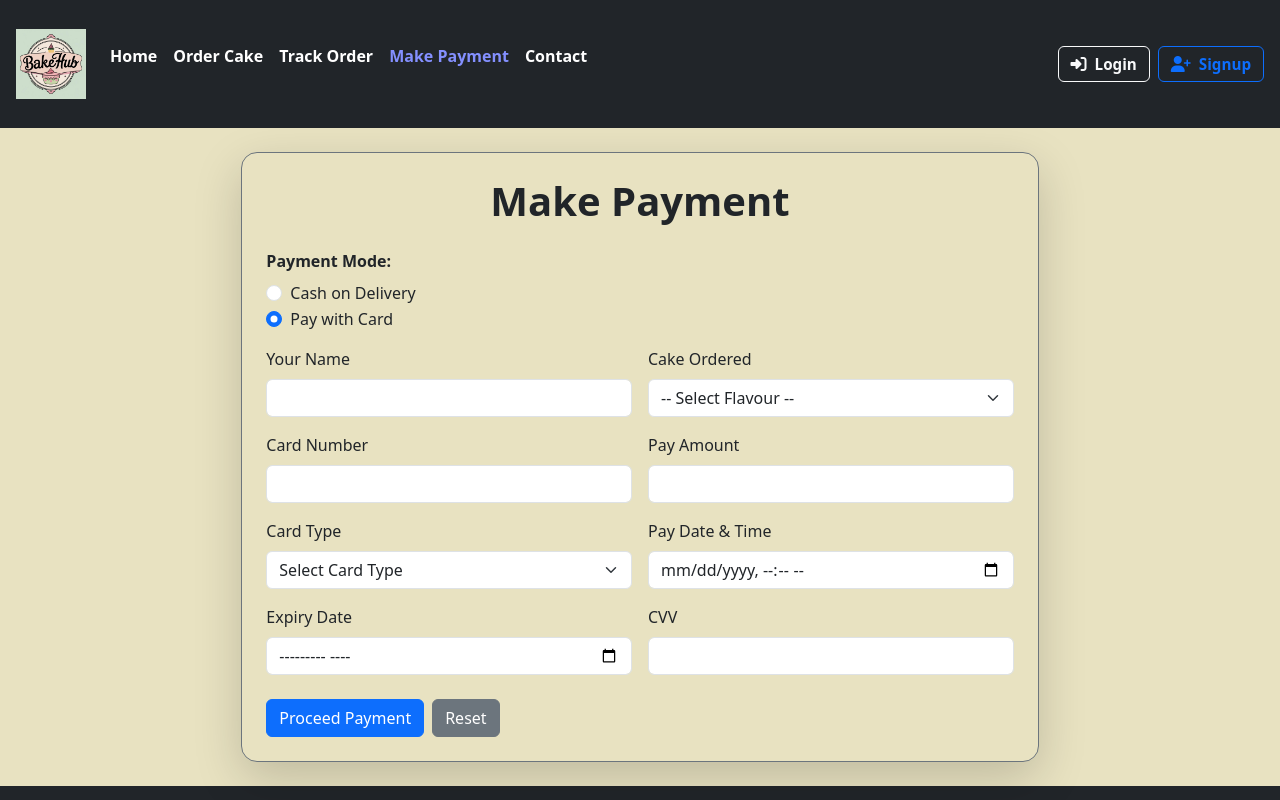
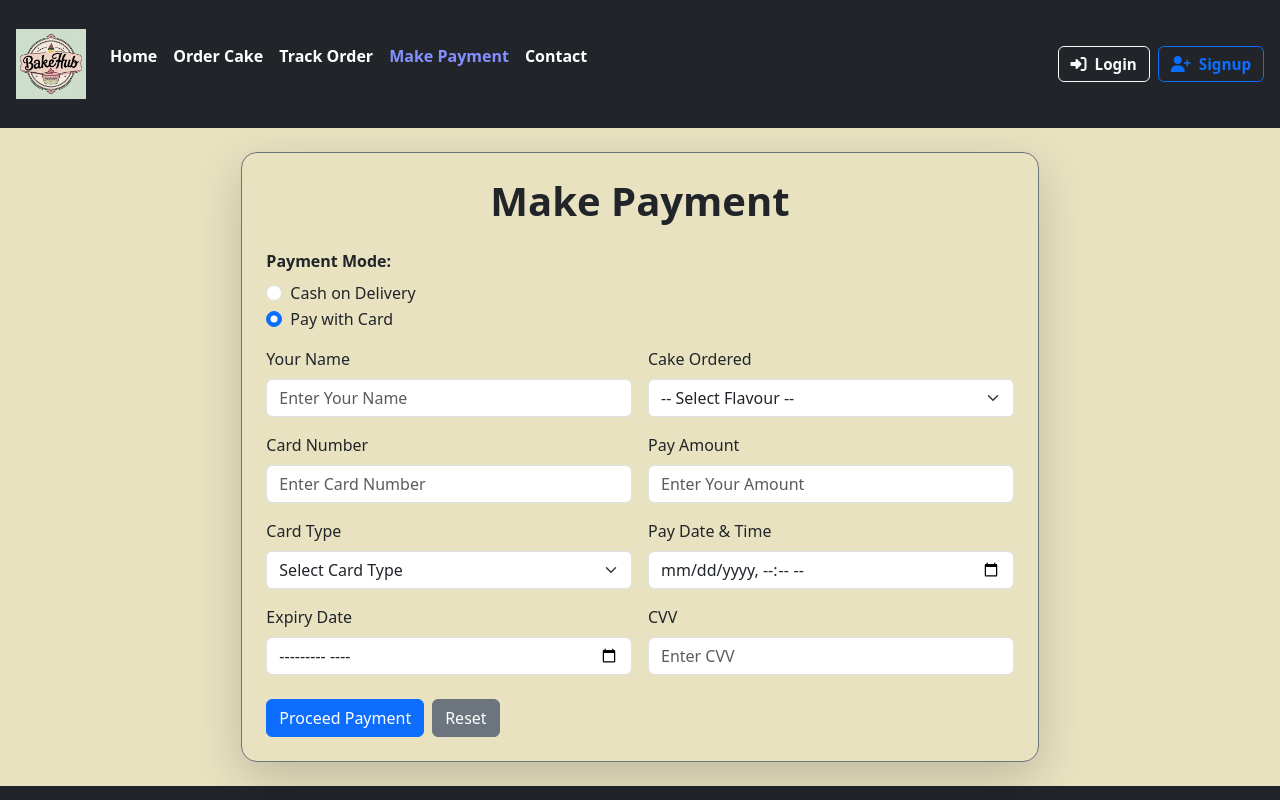
Before and after one commit to prathmesh133/BakeHub, an Angular app: page /makepayment in a window 1280 px wide. Shown: the top 800 px of the page. Built offline with nearby package versions, Linux system fonts and the light colour scheme.

Commit message:
Add changes

```diff
--- a/src/app/components/cakeorder/cakeorder.component.html
+++ b/src/app/components/cakeorder/cakeorder.component.html
@@ -12,22 +12,22 @@
 
       <div class="col-md-6">
         <label class="form-label">Name</label>
-        <input type="text" class="form-control" formControlName="name" placeholder="Enter your name">
+        <input type="text" class="form-control" formControlName="name" placeholder="Enter Your Name">
       </div>
 
       <div class="col-md-6">
         <label class="form-label">Email</label>
-        <input type="email" class="form-control" formControlName="email" placeholder="Enter your email">
+        <input type="email" class="form-control" formControlName="email" placeholder="Enter Your Email">
       </div>
 
       <div class="col-md-6">
         <label class="form-label">Contact No</label>
-        <input type="text" class="form-control" formControlName="contactNo" placeholder="Enter contact number">
+        <input type="text" class="form-control" formControlName="contactNo" placeholder="Enter Contact Number">
       </div>
 
       <div class="col-12">
         <label class="form-label">Address</label>
-        <textarea class="form-control" rows="3" formControlName="address" placeholder="Enter delivery address"></textarea>
+        <textarea class="form-control" rows="3" formControlName="address" placeholder="Enter Delivery Address"></textarea>
       </div>
 
       <div class="col-sm-6 col-md-3">
@@ -60,7 +60,7 @@
 
       <div class="col-md-6">
         <label class="form-label">Message on Cake</label>
-        <input type="text" class="form-control" formControlName="message" placeholder="Optional message on cake">
+        <input type="text" class="form-control" formControlName="message" placeholder="Enter Your Message">
       </div>
 
       <div class="col-12">
--- a/src/app/components/contact/contact.component.html
+++ b/src/app/components/contact/contact.component.html
@@ -29,29 +29,29 @@
       <div class="row g-3 mb-3">
         <div class="col-md-6">
           <label class="form-label">Name</label>
-          <input type="text" class="form-control" formControlName="name" placeholder="Enter your name">
+          <input type="text" class="form-control" formControlName="name" placeholder="Enter Your Name">
         </div>
 
         <div class="col-md-6">
           <label class="form-label">Email</label>
-          <input type="email" class="form-control" formControlName="email" placeholder="Enter your email">
+          <input type="email" class="form-control" formControlName="email" placeholder="Enter Your Email">
         </div>
       </div>
 
       <div class="row g-3 mb-3">
         <div class="col-md-6">
           <label class="form-label">Phone</label>
-          <input type="text" class="form-control" formControlName="phoneno" placeholder="Enter your phone number">
+          <input type="text" class="form-control" formControlName="phoneno" placeholder="Enter Your Phone Number">
         </div>
         <div class="col-md-6">
           <label class="form-label">Subject</label>
-          <input type="text" class="form-control" formControlName="subject" placeholder="Subject of complaint">
+          <input type="text" class="form-control" formControlName="subject" placeholder="Enter Your Subject">
         </div>
       </div>
 
       <div class="mb-3">
-        <label class="form-label">Message / Complaint</label>
-        <textarea class="form-control" rows="4" formControlName="message" placeholder="Write your complaint here"></textarea>
+        <label class="form-label">Message</label>
+        <textarea class="form-control" rows="4" formControlName="message" placeholder="Write Your Message Here"></textarea>
       </div>
 
       <div class="d-flex gap-3">
--- a/src/app/components/makepayment/makepayment.component.html
+++ b/src/app/components/makepayment/makepayment.component.html
@@ -21,13 +21,13 @@
             <div class="row g-3">
               <div class="col-md-6">
                 <label class="form-label">Your Name</label>
-                <input class="form-control" formControlName="payerName">
+                <input class="form-control" placeholder="Enter Your Name" formControlName="payerName">
               </div>
 
               <div class="col-md-6">
                 <label class="form-label">Cake Ordered</label>
                 <select class="form-select" formControlName="cakeFlavour">
-                  <option value="" disabled>-- Select Flavour --</option>
+                  <option value="">-- Select Flavour --</option>
                   <option>Chocolate Cake - 250Rs</option>
                   <option>Vanilla Cake - 150Rs</option>
                   <option>Red Velvet Cake - 320Rs</option>
@@ -39,18 +39,18 @@
 
               <div class="col-md-6" *ngIf="paymentForm.get('paymentMode')?.value === 'card'">
                 <label class="form-label">Card Number</label>
-                <input class="form-control" formControlName="number" />
+                <input class="form-control" placeholder="Enter Card Number" formControlName="number">
               </div>
 
               <div class="col-md-6">
                 <label class="form-label">Pay Amount</label>
-                <input type="number" class="form-control" formControlName="amount">
+                <input type="number" class="form-control" placeholder="Enter Your Amount" formControlName="amount">
               </div>
 
               <div class="col-md-6" *ngIf="paymentForm.get('paymentMode')?.value === 'card'">
                 <label class="form-label">Card Type</label>
                 <select class="form-select" formControlName="type">
-                  <option value="" disabled>Select Card Type</option>
+                  <option value="">Select Card Type</option>
                   <option value="debit">Debit Card</option>
                   <option value="credit">Credit Card</option>
                   <option value="Visa">Visa</option>
@@ -71,7 +71,7 @@
 
               <div class="col-md-6" *ngIf="paymentForm.get('paymentMode')?.value === 'card'">
                 <label class="form-label">CVV</label>
-                <input type="password" maxlength="3" class="form-control" formControlName="cvv">
+                <input type="password" maxlength="3" class="form-control" placeholder="Enter CVV" formControlName="cvv">
               </div>
             </div>
 
--- a/src/app/components/trackorder/trackorder.component.html
+++ b/src/app/components/trackorder/trackorder.component.html
@@ -7,12 +7,12 @@
           <form [formGroup]="trackForm" (ngSubmit)="trackOrder()">
             <div class="mb-3">
               <label class="form-label fw-semibold">Order ID</label>
-              <input type="text" class="form-control rounded-3" placeholder="Enter order id" formControlName="orderId">
+              <input type="text" class="form-control rounded-3" placeholder="Enter Order Id" formControlName="orderId">
             </div>
 
             <div class="mb-3">
               <label class="form-label fw-semibold">Customer Name</label>
-              <input type="text" class="form-control rounded-3" placeholder="Enter customer name"
+              <input type="text" class="form-control rounded-3" placeholder="Enter Customer Name"
                 formControlName="customerName">
             </div>
 
--- a/src/app/shared/footer/footer.component.html
+++ b/src/app/shared/footer/footer.component.html
@@ -8,7 +8,7 @@
                 customize, order, and manage cakes online ensuring timely delivery, easy tracking, and delightful
                 customer experiences for every occasion.
             </p>
-            <p><strong> <i class="fa-solid fa-clock me-1"></i> Time :</strong> Mon - Sat, 9 AM to 6 PM</p>
+            <p><strong> <i class="fa-solid fa-clock me-1"></i> Time : </strong>| Mon - Sat | 9Am to 6Pm |</p>
         </div>
 
         <div class="col-12 col-md-3 mb-4 quick-links">
```
